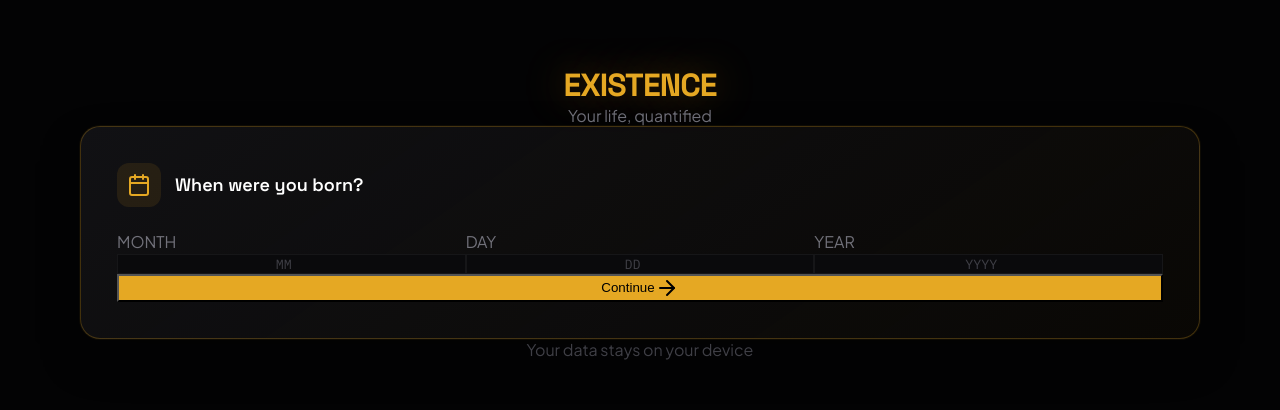
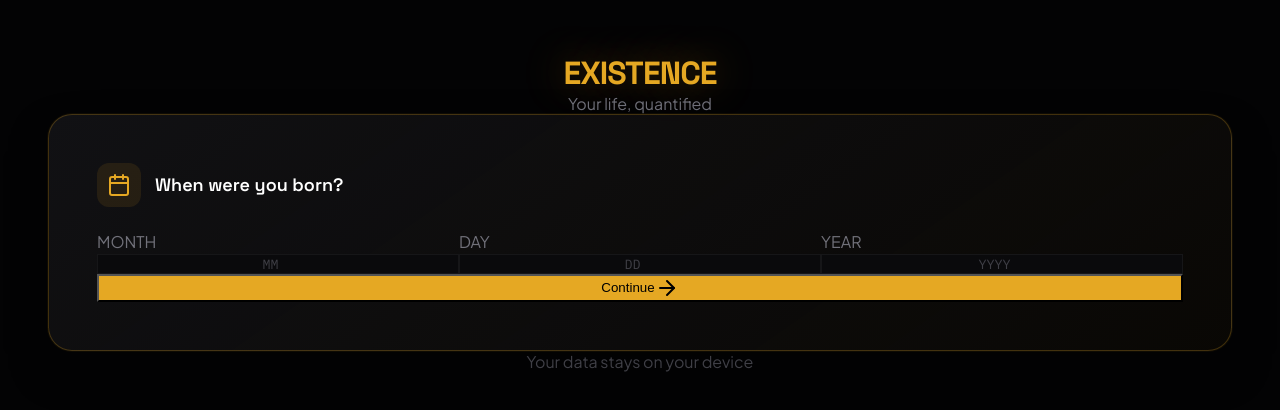
Before and after one commit to LeviEdwards/existence, a Next.js app: page / in a window 1280 px wide. Shown: the part 188-598 px from the top of the page. Built offline with nearby package versions, Linux system fonts and the light colour scheme.

Commit message:
Increase spacing - cards need room to breathe
- Card padding: 32px → 40px → 48px (responsive)
- Card border-radius: 24px
- Section gaps: gap-6 on desktop
- Container max-width: 1280px
- Better responsive padding

```diff
--- a/src/app/globals.css
+++ b/src/app/globals.css
@@ -46,14 +46,20 @@ body {
 /* ========== LAYOUT ========== */
 .container {
   width: 100%;
-  max-width: 1200px;
+  max-width: 1280px;
   margin: 0 auto;
-  padding: 0 24px;
+  padding: 0 20px;
 }
 
-@media (min-width: 768px) {
+@media (min-width: 640px) {
   .container {
-    padding: 0 40px;
+    padding: 0 32px;
+  }
+}
+
+@media (min-width: 1024px) {
+  .container {
+    padding: 0 48px;
   }
 }
 
@@ -61,14 +67,20 @@ body {
 .card {
   background: var(--card);
   border: 1px solid var(--card-border);
-  border-radius: 20px;
-  padding: 28px;
+  border-radius: 24px;
+  padding: 32px;
   transition: all 0.25s ease;
 }
 
 @media (min-width: 768px) {
   .card {
-    padding: 36px;
+    padding: 40px;
+  }
+}
+
+@media (min-width: 1024px) {
+  .card {
+    padding: 48px;
   }
 }
 
--- a/src/components/ExistenceView.tsx
+++ b/src/components/ExistenceView.tsx
@@ -63,7 +63,7 @@ export function ExistenceView({ birthdate, onReset }: Props) {
 
   return (
     <div className="min-h-screen py-12 md:py-20">
-      <div className="container space-y-10">
+      <div className="container space-y-8 md:space-y-12">
 
         {/* ===== HEADER ===== */}
         <header className="flex items-start justify-between animate" style={{ animationDelay: '0ms' }}>
@@ -94,7 +94,7 @@ export function ExistenceView({ birthdate, onReset }: Props) {
         </section>
 
         {/* ===== 3-COLUMN STATS ===== */}
-        <section className="grid grid-cols-1 md:grid-cols-3 gap-5 animate" style={{ animationDelay: '100ms' }}>
+        <section className="grid grid-cols-1 md:grid-cols-3 gap-4 md:gap-6 animate" style={{ animationDelay: '100ms' }}>
           <div className="card">
             <div className="icon-box">
               <Calendar className="w-5 h-5" />
@@ -135,7 +135,7 @@ export function ExistenceView({ birthdate, onReset }: Props) {
         </section>
 
         {/* ===== 2-COLUMN: BODY + WORLD ===== */}
-        <section className="grid grid-cols-1 lg:grid-cols-2 gap-5">
+        <section className="grid grid-cols-1 lg:grid-cols-2 gap-4 md:gap-6">
 
           {/* Body */}
           <div className="card animate" style={{ animationDelay: '200ms' }}>
```
